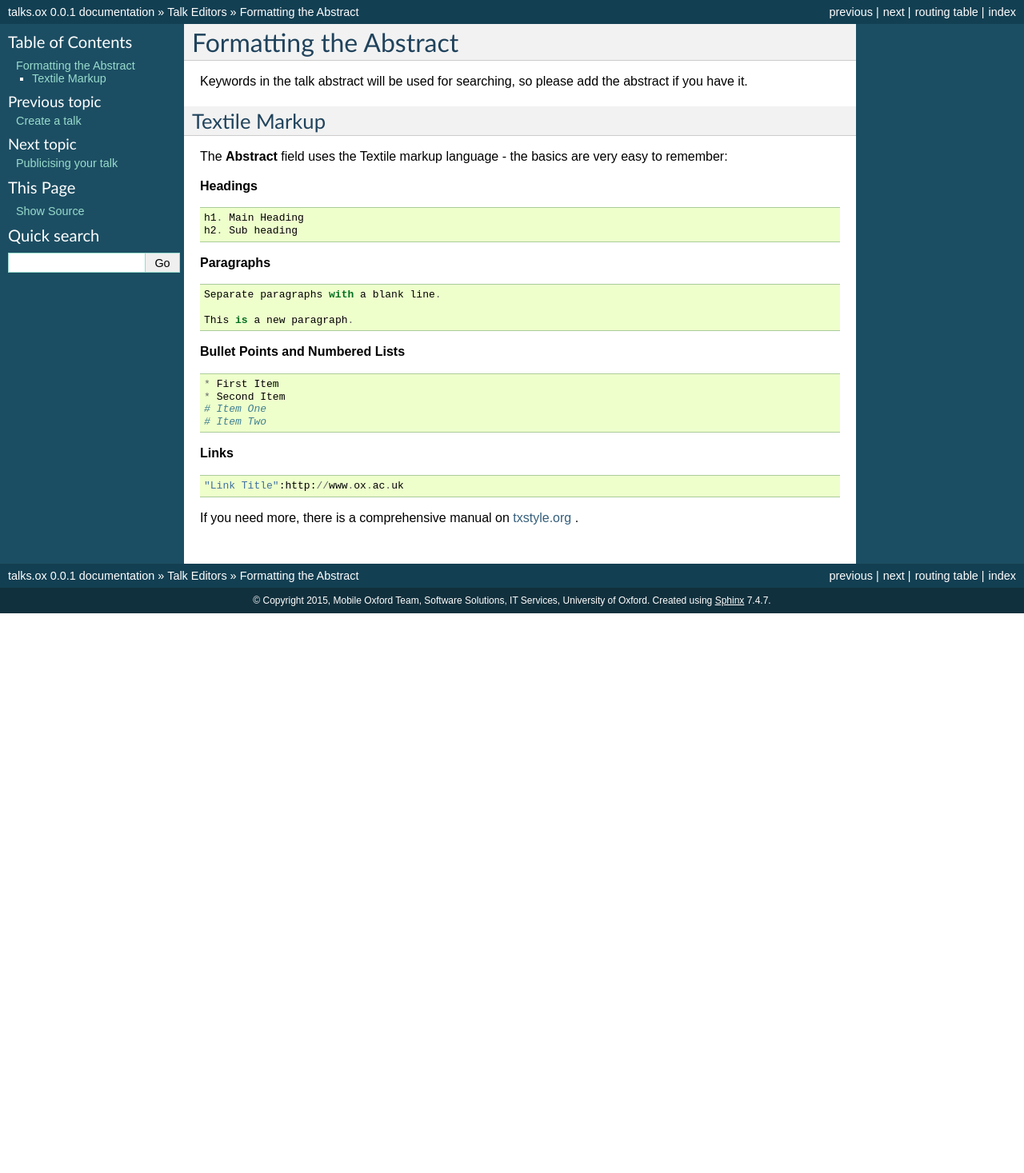
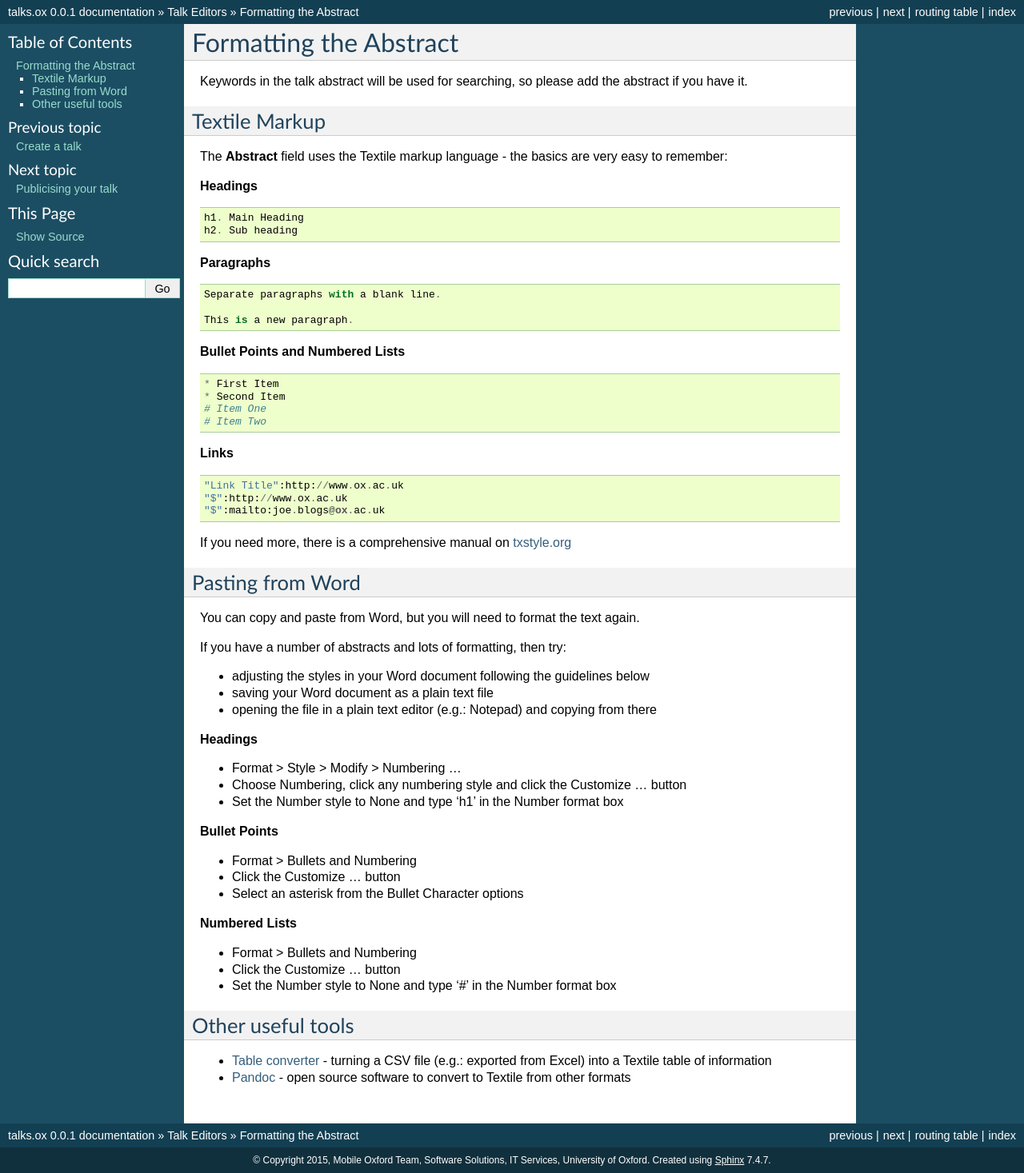
Before and after one commit to ox-it/talks.ox, a Sphinx documentation site: the page built from docs/source/user/talk-editors/formatting-the-abstract.rst, in a window 1280 px wide. Shown: the whole page at 80% size. Built offline with Sphinx 7.4.7, drawn with Linux system fonts in a browser that asks for light colours; before the commit the page ends 900 px from its top, so only the background shows below that.

Commit message:
further information on formatting

```diff
--- a/docs/source/user/talk-editors/formatting-the-abstract.rst
+++ b/docs/source/user/talk-editors/formatting-the-abstract.rst
@@ -37,5 +37,50 @@ The **Abstract** field uses the Textile markup language - the basics are very ea
 ::
 
      "Link Title":http://www.ox.ac.uk
+     "$":http://www.ox.ac.uk
+     "$":mailto:joe.blogs@ox.ac.uk
 
-If you need more, there is a comprehensive manual on `txstyle.org <http://txstyle.org>`_ .
+If you need more, there is a comprehensive manual on `txstyle.org <http://txstyle.org>`_
+
+Pasting from Word
+-----------------
+
+You can copy and paste from Word, but you will need to format the text again.
+
+If you have a number of abstracts and lots of formatting, then try:
+
+* adjusting the styles in your Word document following the guidelines below
+* saving your Word document as a plain text file
+* opening the file in a plain text editor (e.g.: Notepad) and copying from there
+
+**Headings**
+
+* Format > Style > Modify > Numbering ...
+* Choose Numbering, click any numbering style and click the Customize ... button
+* Set the Number style to None and type 'h1' in the Number format box
+
+**Bullet Points**
+
+* Format > Bullets and Numbering
+* Click the Customize ... button
+* Select an asterisk from the Bullet Character options
+
+**Numbered Lists**
+
+* Format > Bullets and Numbering
+* Click the Customize ... button
+* Set the Number style to None and type '#' in the Number format box
+
+
+
+
+
+
+
+
+
+Other useful tools
+------------------
+
+* `Table converter <http://txstyle.org/tools/50/data-converter>`_ - turning a CSV file (e.g.: exported from Excel) into a Textile table of information
+* `Pandoc <http://johnmacfarlane.net/pandoc/index.html>`_ - open source software to convert to Textile from other formats
```
